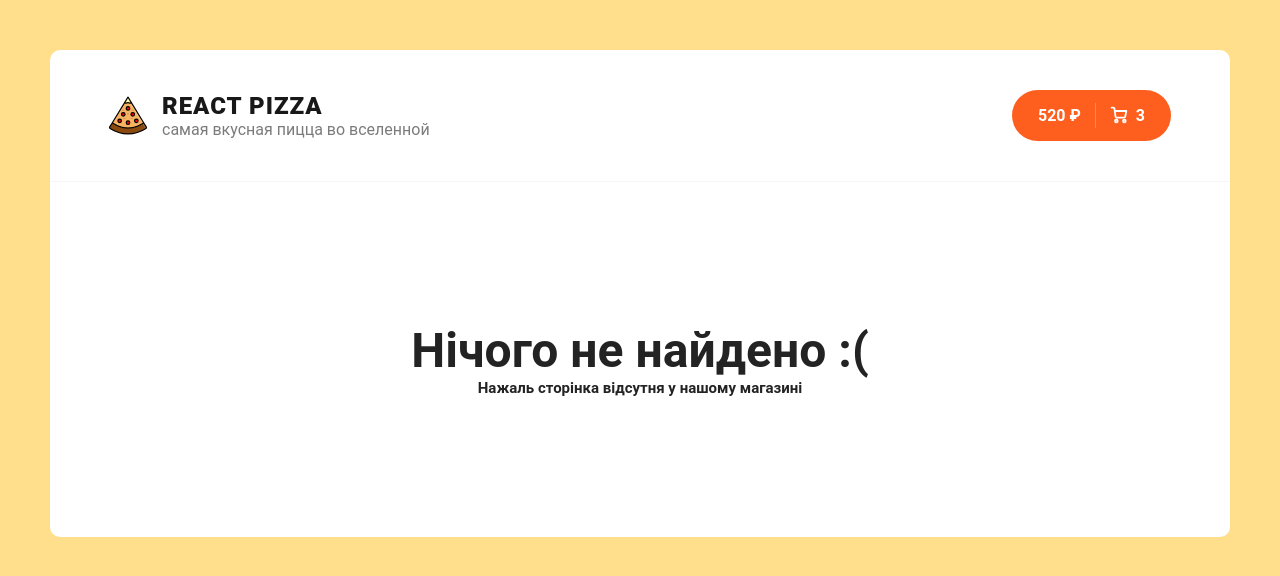
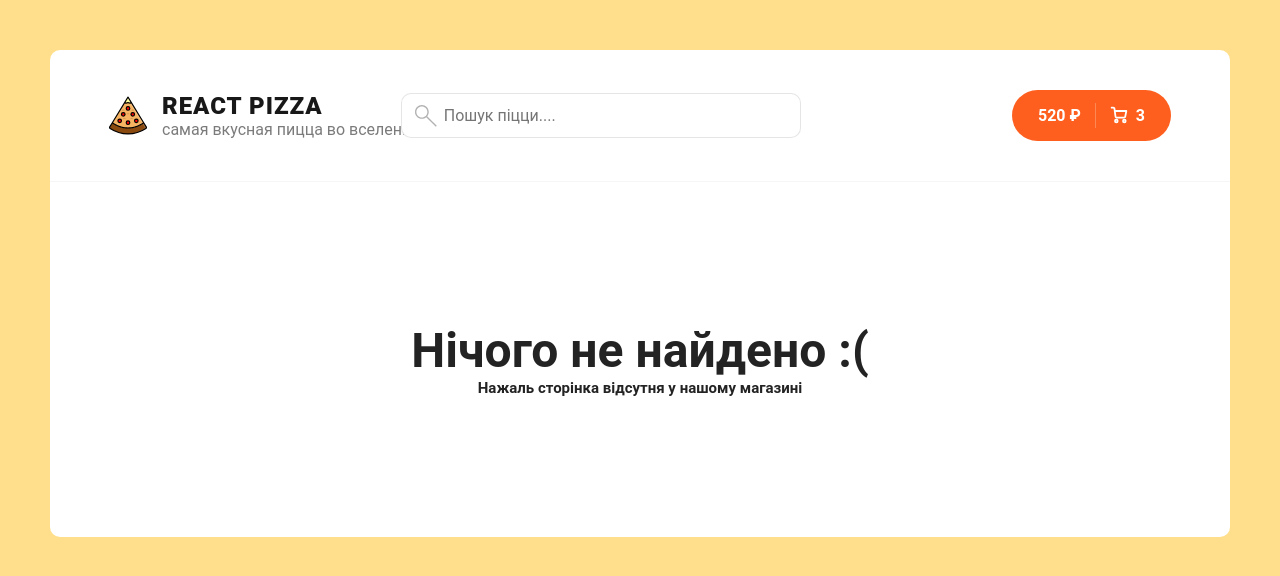
Before and after one commit to yaroslavbabii2023/pizza, a React (Create React App) app: page /pizza/1 in a window 1280 px wide. Shown: the top 576 px of the page. Built offline with nearby package versions, Linux system fonts and the light colour scheme.

Commit message:
added Search and Pagination

```diff
--- a/package.json
+++ b/package.json
@@ -9,6 +9,7 @@
     "react": "^18.2.0",
     "react-content-loader": "^6.2.1",
     "react-dom": "^18.2.0",
+    "react-paginate": "^8.2.0",
     "react-router-dom": "^6.14.2",
     "react-scripts": "5.0.1",
     "sass": "^1.64.2",
--- a/src/App.js
+++ b/src/App.js
@@ -9,13 +9,16 @@ import Cart from "./pages/Cart"
 
 
 function App() {
+    const [searchValue, setSearchValue] = React.useState('')
+
+    console.log(searchValue)
     return (
         <div className="wrapper">
-            <Header/>
+            <Header searchValue={searchValue} setSearchValue={setSearchValue}/>
             <div className="content">
                 <div className="container">
                     <Routes>
-                        <Route path="/" element={<Home/>}/>
+                        <Route path="/" element={<Home searchValue={searchValue}/>}/>
                         <Route path="*" element={<NotFound/>}/>
                         <Route path="cart" element={<Cart/>}/>
                     </Routes>
--- a/src/components/Header.jsx
+++ b/src/components/Header.jsx
@@ -1,6 +1,7 @@
 import logo from './../assets/img/pizza-logo.svg'
 import {Link} from "react-router-dom";
-function Header() {
+import Search from "./Serch";
+function Header({searchValue, setSearchValue}) {
     return (
         <div className="header">
             <div className="container">
@@ -13,6 +14,7 @@ function Header() {
                         </div>
                     </div>
                 </Link>
+                <Search searchValue={searchValue} setSearchValue={setSearchValue}/>
                 <div className="header__cart">
                     <Link to="/cart" className="button button--cart">
                         <span>520 ₽</span>
--- /dev/null
+++ b/src/components/Pagination/Pagination.module.scss
@@ -0,0 +1,31 @@
+.root {
+  li {
+    display: inline-block;
+
+    a {
+      text-align: center;
+      width: 40px;
+      height: 40px;
+      line-height: 18px;
+      padding: 10px;
+      border: 1px solid red;
+      border-radius: 30px;
+      margin-right: 10px;
+      cursor: pointer;
+      display: inline-block;
+      color: red;
+      &:hover {
+        background-color: red;
+        color: #fff;
+      }
+    }
+  }
+  :global {
+    .selected {
+     a {
+       background-color: red;
+       color: #fff
+     }
+    }
+  }
+}
--- /dev/null
+++ b/src/components/Pagination/index.jsx
@@ -0,0 +1,20 @@
+import React from "react";
+import ReactPaginate from "react-paginate";
+import styles from './Pagination.module.scss'
+
+const Pagination = ({onChangePage}) => {
+    return (
+            <ReactPaginate
+                className={styles.root}
+                breakLabel="..."
+                nextLabel=">"
+                onPageChange={event => onChangePage(event.selected + 1)}
+                pageRangeDisplayed={4}
+                pageCount={3}
+                previousLabel="<"
+                renderOnZeroPageCount={null}
+            />
+    )
+}
+
+export default Pagination
--- /dev/null
+++ b/src/components/Serch/Serch.module.scss
@@ -0,0 +1,34 @@
+.root {
+  position: relative;
+  left: -120px;
+}
+.input {
+  border: 1px solid rgb(0, 0, 0, 0.1);
+  padding: 12px 20px 12px 42px;
+  width: 400px;
+  border-radius: 10px;
+  font-size: 16px;
+  &:focus {
+    border: 1px solid rgb(0, 0, 0, 0.3);
+  }
+}
+.icon {
+  width: 22px;
+  height: 22px;
+  opacity: 0.3;
+  position: absolute;
+  left: 14px;
+  top: 12px;
+}
+.clearIcon {
+  width: 22px;
+  height: 22px;
+  opacity: 0.3;
+  position: absolute;
+  right: 15px;
+  top: 13px;
+  &:hover {
+    opacity: 0.8;
+    cursor: pointer;
+  }
+}
--- /dev/null
+++ b/src/components/Serch/index.jsx
@@ -0,0 +1,28 @@
+import React from "react";
+import styles from './Serch.module.scss'
+
+const Search = ({searchValue, setSearchValue}) => {
+    return (
+        <div className={styles.root}>
+            <svg className={styles.icon} id="Layer_1_1_" version="1.1" viewBox="0 0 16 16"
+                 xmlns="http://www.w3.org/2000/svg">
+                <path
+                    d="M5,10c1.198,0,2.284-0.441,3.147-1.146l7,7l0.707-0.707l-7-7C9.559,7.284,10,6.198,10,5c0-2.757-2.243-5-5-5S0,2.243,0,5  S2.243,10,5,10z M5,1c2.209,0,4,1.791,4,4c0,2.209-1.791,4-4,4S1,7.209,1,5C1,2.791,2.791,1,5,1z"/>
+            </svg>
+            <input onChange={(event) => setSearchValue(event.target.value)}
+                   value={searchValue}
+                   className={styles.input}
+                   placeholder="Пошук піцци...."/>
+            {searchValue &&
+                <svg onClick={() => {setSearchValue('')}}
+                     className={styles.clearIcon} height="512px" id="Layer_1" version="1.1" viewBox="0 0 512 512"
+                     width="512px" xmlns="http://www.w3.org/2000/svg">
+                    <path
+                        d="M437.5,386.6L306.9,256l130.6-130.6c14.1-14.1,14.1-36.8,0-50.9c-14.1-14.1-36.8-14.1-50.9,0L256,205.1L125.4,74.5  c-14.1-14.1-36.8-14.1-50.9,0c-14.1,14.1-14.1,36.8,0,50.9L205.1,256L74.5,386.6c-14.1,14.1-14.1,36.8,0,50.9  c14.1,14.1,36.8,14.1,50.9,0L256,306.9l130.6,130.6c14.1,14.1,36.8,14.1,50.9,0C451.5,423.4,451.5,400.6,437.5,386.6z"/>
+                </svg>}
+
+        </div>
+    )
+}
+
+export default Search
--- a/src/pages/Home.jsx
+++ b/src/pages/Home.jsx
@@ -4,30 +4,46 @@ import Categories from "../components/Categories";
 import Sort from "../components/Sort";
 import Skeleton from "../components/PizzaBlock/Skeleton";
 import PizzaBlock from "../components/PizzaBlock";
+import Pagination from "../components/Pagination";
 
 
-const Home = () => {
+const Home = ({searchValue}) => {
     const [items, setItems] = React.useState([])
     const [isLoading, setIsLoading] = React.useState(true)
-    const [ categoryId, setCategoryId] = React.useState(0)
+    const [categoryId, setCategoryId] = React.useState(0)
+    const [currentPage, setCurrentPage] = React.useState(1)
     const [sortType, setSortType] = React.useState({
         name: 'популярности', sortProperty: 'rating'
     })
 
     React.useEffect(() => {
         setIsLoading(true)
+
         const order = sortType.sortProperty.includes('-') ? 'asc' : 'desc';
         const sortBy = sortType.sortProperty.replace('-', '')
         const category = categoryId > 0 ? `category=${categoryId}` : ''
+        const search = searchValue ? `&search=${searchValue}` : ''
 
-        fetch(`https://64d26e02f8d60b1743620bc0.mockapi.io/items?${category}&sortBy=${sortBy}&order=${order}`)
+        fetch(`https://64d26e02f8d60b1743620bc0.mockapi.io/items?page=${currentPage}&limit=4&${category}&sortBy=${sortBy}&order=${order}${search}`)
             .then(response => response.json())
             .then((json) => {
                 setItems(json)
                 setIsLoading(false)
             })
+
         window.scrollTo(0, 0)
-    }, [categoryId, sortType])
+    }, [categoryId, sortType, searchValue, currentPage])
+
+    const skeletons = [...new Array(6)].map((_, index) => <Skeleton key={index}/>)
+    const pizzas = items
+        //     .filter((obj) => {
+        //     if (obj.title.toLowerCase().includes(searchValue.toLowerCase())) {
+        //         return true
+        //     }
+        //     return false
+        // })
+        .map(obj => <PizzaBlock key={obj.id} {...obj}/>)
+
 
     return (
         <div className="container">
@@ -37,11 +53,9 @@ const Home = () => {
             </div>
             <h2 className="content__title">Все пиццы</h2>
             <div className="content__items">
-                {isLoading
-                    ? [...new Array(6)].map((_, index) => <Skeleton key={index}/>)
-                    : items.map(obj => <PizzaBlock key={obj.id} {...obj}/>)
-                }
+                {isLoading ? skeletons : pizzas}
             </div>
+            <Pagination onChangePage={(number) => setCurrentPage(number)}/>
         </div>
     )
 }
--- a/src/scss/app.scss
+++ b/src/scss/app.scss
@@ -33,7 +33,7 @@ body {
   &__items {
       display: grid;
       grid-template-columns: repeat(4, 1fr);
-      grid-template-rows: repeat(2, 1fr);
+      grid-template-rows: repeat(1, 1fr);
       grid-column-gap: 11px;
 
       @media (max-width: 1400px) {
```
Also changed, not shown: 1 other file (tests, documents, lock files or other folders).
